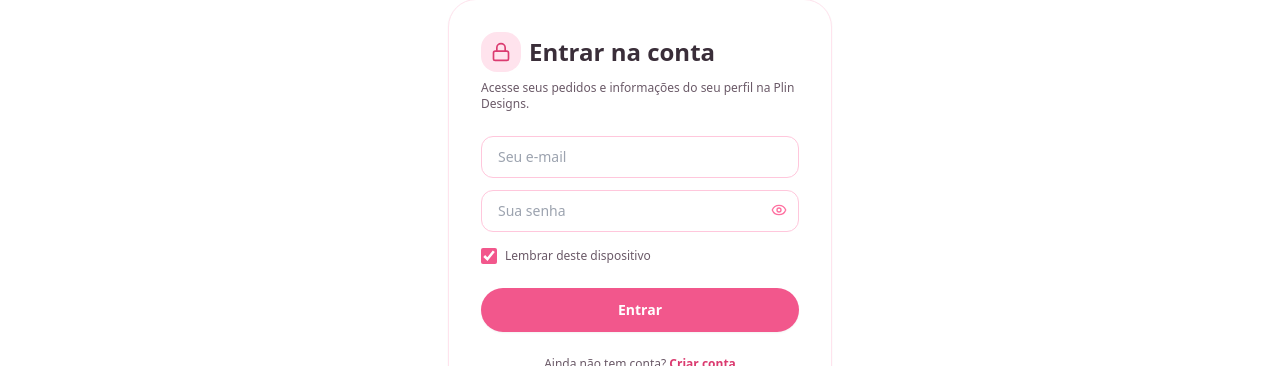
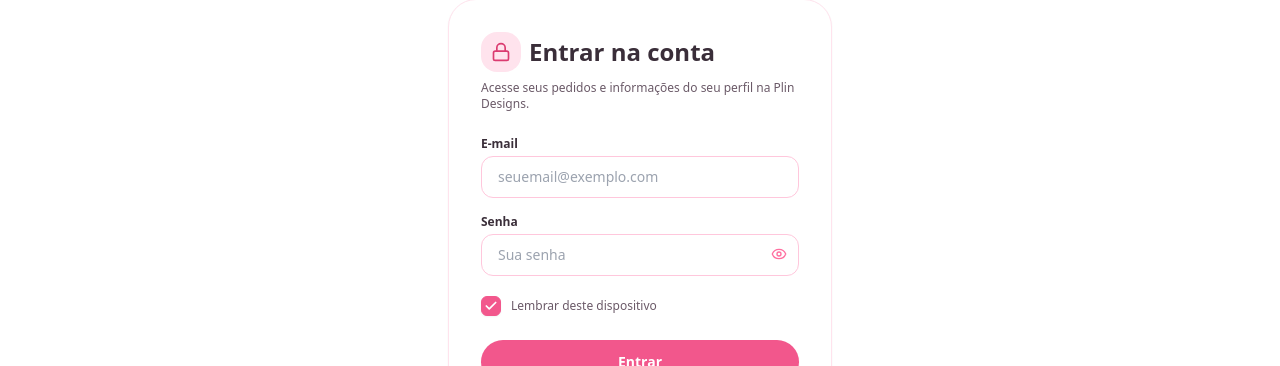
Before and after one commit to FreitasJoao1/Plin-festas, a Next.js app: page /login in a window 1280 px wide. Shown: the part 146-512 px from the top of the page. Built offline with nearby package versions, Linux system fonts and the light colour scheme; no server answers.

Commit message:
Atualizar o page.tsx

```diff
--- a/src/app/login/page.tsx
+++ b/src/app/login/page.tsx
@@ -3,7 +3,7 @@
 import { useState } from "react";
 import Link from "next/link";
 import { useRouter } from "next/navigation";
-import { Lock, Eye, EyeOff } from "lucide-react";
+import { Lock, Eye, EyeOff, Check } from "lucide-react";
 import { createClient } from "@/lib/supabase/client";
 
 export default function LoginPage() {
@@ -44,7 +44,7 @@ export default function LoginPage() {
       return;
     }
 
-    // Se o usuário desmarcar "Lembrar deste dispositivo", a sessão expira ao fechar a aba
+    // Se desmarcar a caixinha, encerra a sessão ao fechar a janela
     if (!rememberMe && typeof window !== "undefined") {
       window.addEventListener("beforeunload", () => {
         supabase.auth.signOut();
@@ -71,18 +71,23 @@ export default function LoginPage() {
           Acesse seus pedidos e informações do seu perfil na Plin Designs.
         </p>
 
-        <div className="flex flex-col gap-3">
+        <div className="flex flex-col gap-4">
           {/* E-mail */}
+          <div>
+            <label className="block text-xs font-semibold text-ink mb-1">E-mail</label>
             <input
               type="email"
               required
               value={email}
               onChange={(e) => setEmail(e.target.value)}
-            placeholder="Seu e-mail"
+              placeholder="seuemail@exemplo.com"
               className="w-full rounded-xl border border-pink-200 px-4 py-2.5 outline-none transition-colors focus:border-pink-500 text-sm text-ink"
             />
+          </div>
 
           {/* Senha */}
+          <div>
+            <label className="block text-xs font-semibold text-ink mb-1">Senha</label>
             <div className="relative">
               <input
                 type={showPassword ? "text" : "password"}
@@ -100,18 +105,26 @@ export default function LoginPage() {
                 {showPassword ? <EyeOff className="h-4 w-4" /> : <Eye className="h-4 w-4" />}
               </button>
             </div>
+          </div>
 
-          {/* Checkbox: Lembrar deste dispositivo */}
-          <div className="flex items-center justify-between pt-1">
-            <label className="flex items-center gap-2 cursor-pointer text-xs text-ink-soft hover:text-ink">
-              <input
-                type="checkbox"
-                checked={rememberMe}
-                onChange={(e) => setRememberMe(e.target.checked)}
-                className="h-4 w-4 rounded border-pink-300 text-pink-500 focus:ring-pink-400 cursor-pointer accent-pink-500"
-              />
-              <span>Lembrar deste dispositivo</span>
-            </label>
+          {/* CAIXINHA ESTILIZADA DE LEMBRAR ESTE DISPOSITIVO */}
+          <div className="pt-1">
+            <button
+              type="button"
+              onClick={() => setRememberMe(!rememberMe)}
+              className="flex items-center gap-2.5 text-xs text-ink cursor-pointer select-none"
+            >
+              <div
+                className={`flex h-5 w-5 items-center justify-center rounded-md border transition-all ${
+                  rememberMe
+                    ? "bg-pink-500 border-pink-500 text-white shadow-sm"
+                    : "border-pink-300 bg-white hover:border-pink-400"
+                }`}
+              >
+                {rememberMe && <Check className="h-3.5 w-3.5 stroke-[3]" />}
+              </div>
+              <span className="font-medium text-ink-soft">Lembrar deste dispositivo</span>
+            </button>
           </div>
         </div>
 
```
Lines whose indentation alone changed are shown as unchanged.
